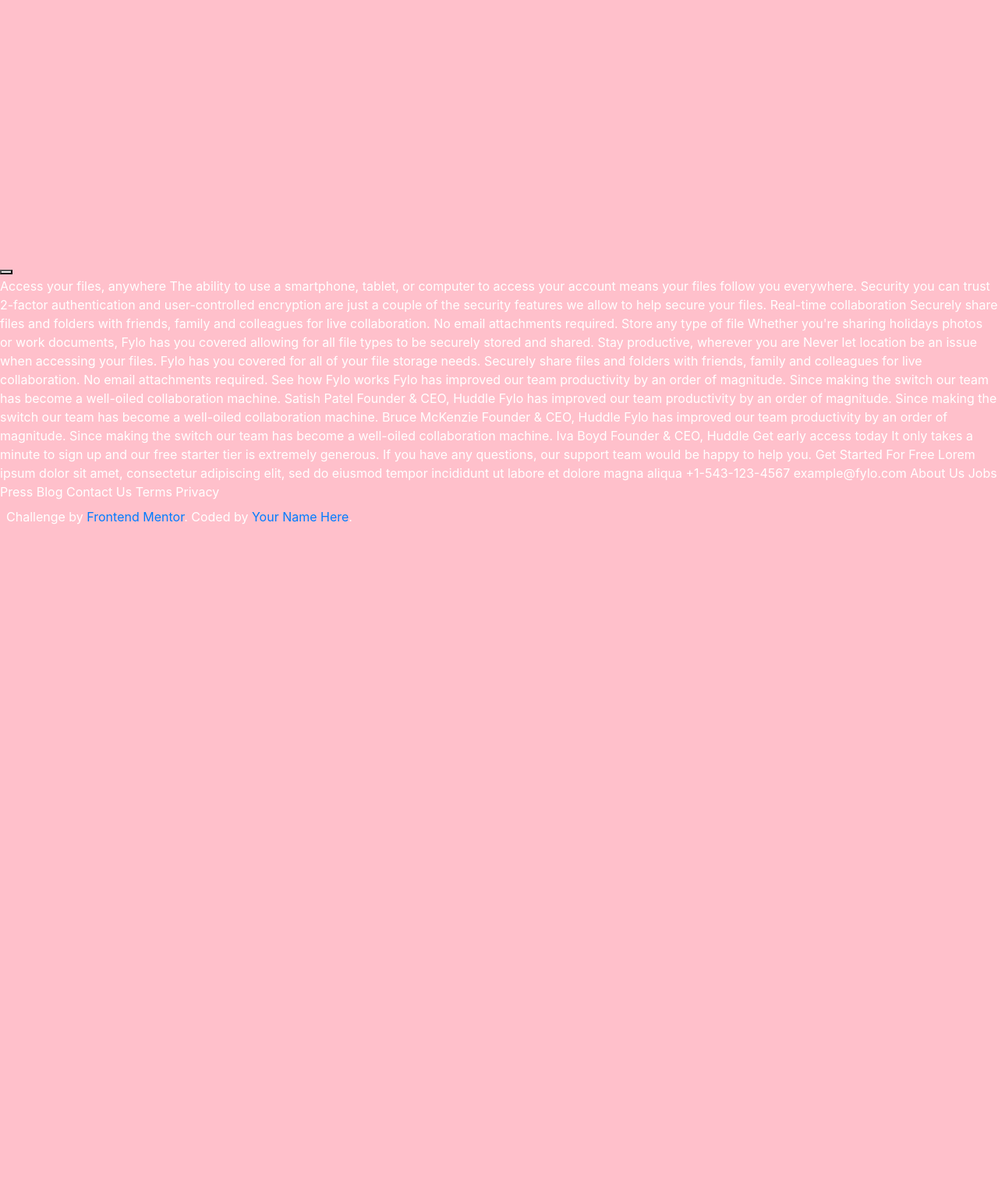
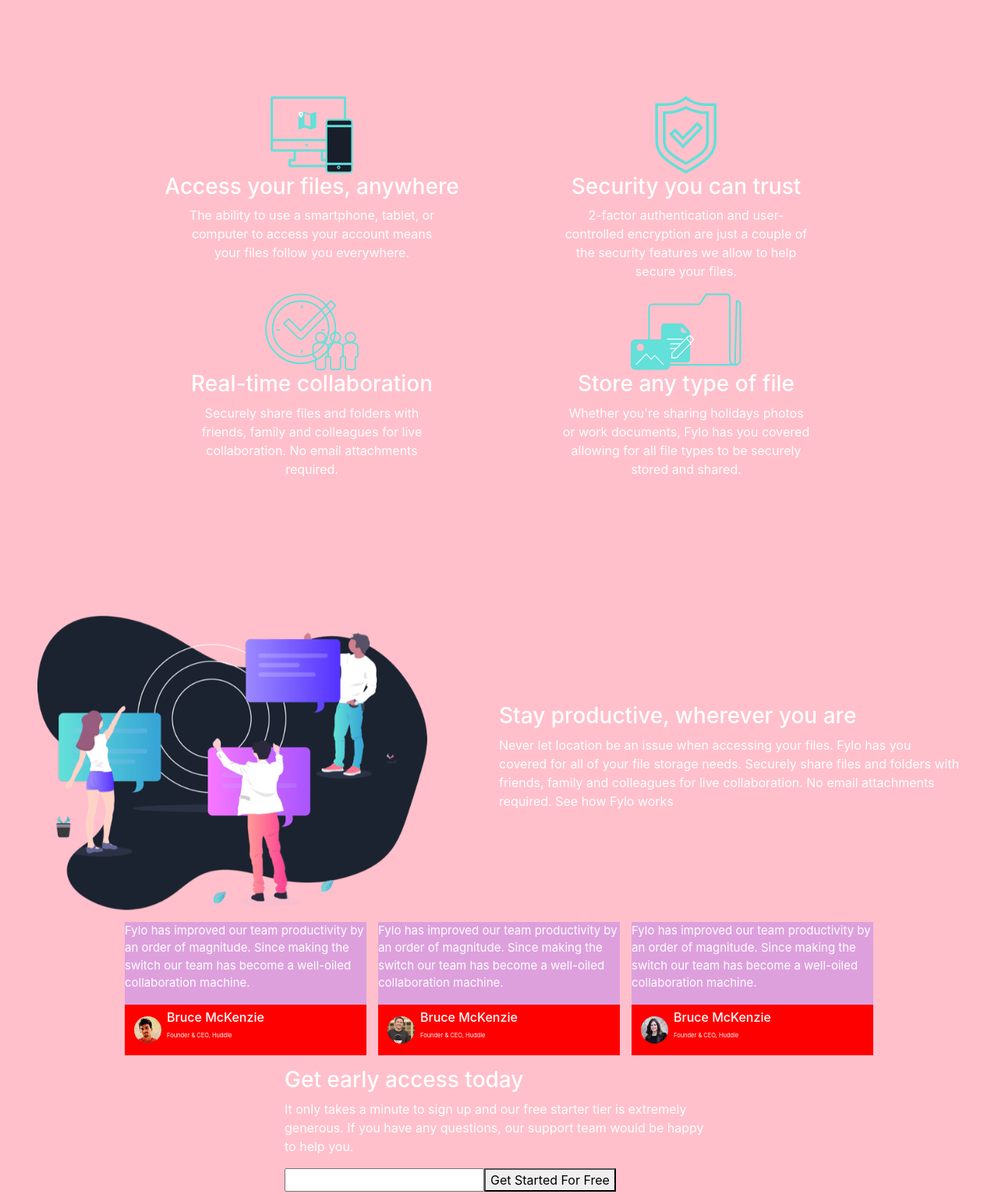
Before and after one commit to Patusznik/fylo-dark-theme-landing-page-master, a plain HTML site: page index.html in a window 1280 px wide. Shown: the part 1007-2539 px from the top of the page at 78% size. Before the commit the page ends 1706 px from the top, so only its background shows below. Drawn offline with nearby package versions, Linux system fonts and the light colour scheme.

Commit message:
structure visuals without footer

```diff
--- a/index.html
+++ b/index.html
@@ -40,37 +40,90 @@
     <img src="images/bg-curvy-desktop.svg" alt="introimage" class="responsive">
   </div>
   <div class="advantages">
-    <div class="advantage"><img>
-      <h3></h3>
-      <p></p>
+    <div class="advantage"><img src="images/icon-access-anywhere.svg" alt="introimage" class="responsive">
+      <h3>Access your files, anywhere</h3>
+      <p>The ability to use a smartphone, tablet, or computer to access your account means your
+        files follow you everywhere.</p>
     </div>
-    <div class="advantage"><img>
-      <h3></h3>
-      <p></p>
+    <div class="advantage"><img src="images/icon-security.svg" alt="introimage" class="responsive">
+      <h3>Security you can trust</h3>
+      <p>2-factor authentication and user-controlled encryption are just a couple of the security
+        features we allow to help secure your files.</p>
     </div>
-    <div class="advantage"><img>
-      <h3></h3>
-      <p></p>
+    <div class="advantage"><img src="images/icon-collaboration.svg" alt="introimage" class="responsive">
+      <h3>Real-time collaboration</h3>
+      <p>Securely share files and folders with friends, family and colleagues for live collaboration.
+        No email attachments required.</p>
     </div>
-    <div class="advantage"><img>
-      <h3></h3>
-      <p></p>
+    <div class="advantage"><img src="images/icon-any-file.svg" alt="introimage" class="responsive">
+      <h3>Store any type of file</h3>
+      <p>Whether you're sharing holidays photos or work documents, Fylo has you covered allowing for all
+        file types to be securely stored and shared.</p>
     </div>
   </div>
-  <div class="presentationfinish"><img>
-    <h3></h3>
-    <p></p>
+  <div class="presentationfinish"><img src="images/illustration-stay-productive.png" alt="introimage"
+      class="responsive">
+    <div class="press-content">
+      <h3>Stay productive, wherever you are</h3>
+      <p>Never let location be an issue when accessing your files. Fylo has you covered for all of your file
+        storage needs.
+
+        Securely share files and folders with friends, family and colleagues for live collaboration. No email
+        attachments required.
+
+        See how Fylo works</p>
+    </div>
+
   </div>
   <div class="quotes-section">
-    <div class="quote"></div>
-    <div class="quote"></div>
-    <div class="quote"></div>
+    <div class="quote">
+      <p>Fylo has improved our team productivity by an order of magnitude. Since making the switch our team has
+        become a well-oiled collaboration machine.</p>
+      <div class="quote-block">
+        <div class="quote-img"><img src="images/profile-1.jpg" alt="introimage" class="small"></div>
+        <div class="quote-content">
+          <h6>Bruce McKenzie</h6><br>
+          <p> Founder & CEO, Huddle
+          </p>
+        </div>
+
+
+      </div>
+    </div>
+    <div class="quote">
+
+      <p>Fylo has improved our team productivity by an order of magnitude. Since making the switch our team has
+        become a well-oiled collaboration machine.</p>
+      <div class="quote-block">
+        <div class="quote-img"><img src="images/profile-2.jpg" alt="introimage" class="small"></div>
+        <div class="quote-content">
+          <h6>Bruce McKenzie</h6><br>
+          <p>Founder & CEO, Huddle
+          </p>
+        </div>
+      </div>
+    </div>
+    <div class="quote">
+      <p>Fylo has improved our team productivity by an order of magnitude. Since making the switch our team has
+        become a well-oiled collaboration machine.</p>
+      <div class="quote-block">
+        <div class="quote-img"><img src="images/profile-3.jpg" alt="introimage" class="small"></div>
+        <div class="quote-content">
+          <h6>Bruce McKenzie</h6><br>
+          <p> Founder & CEO, Huddle
+          </p>
+        </div>
+
+      </div>
+    </div>
+
   </div>
   <div class="sign-up-background">
     <div class="sign-up">
-      <h3></h3>
-      <p></p>
-      <form><button></button></form>
+      <h3>Get early access today</h3>
+      <p>It only takes a minute to sign up and our free starter tier is extremely generous. If you have any
+        questions, our support team would be happy to help you.</p>
+      <form><input type="text"><button type="button">Get Started For Free</button></form>
     </div>
   </div>
   <div class="footer">
@@ -84,63 +137,6 @@
 
 
 
-
-
-
-  Access your files, anywhere
-
-  The ability to use a smartphone, tablet, or computer to access your account means your
-  files follow you everywhere.
-
-  Security you can trust
-
-  2-factor authentication and user-controlled encryption are just a couple of the security
-  features we allow to help secure your files.
-
-  Real-time collaboration
-
-  Securely share files and folders with friends, family and colleagues for live collaboration.
-  No email attachments required.
-
-  Store any type of file
-
-  Whether you're sharing holidays photos or work documents, Fylo has you covered allowing for all
-  file types to be securely stored and shared.
-
-  Stay productive, wherever you are
-
-  Never let location be an issue when accessing your files. Fylo has you covered for all of your file
-  storage needs.
-
-  Securely share files and folders with friends, family and colleagues for live collaboration. No email
-  attachments required.
-
-  See how Fylo works
-
-  Fylo has improved our team productivity by an order of magnitude. Since making the switch our team has
-  become a well-oiled collaboration machine.
-
-  Satish Patel
-  Founder & CEO, Huddle
-
-  Fylo has improved our team productivity by an order of magnitude. Since making the switch our team has
-  become a well-oiled collaboration machine.
-
-  Bruce McKenzie
-  Founder & CEO, Huddle
-
-  Fylo has improved our team productivity by an order of magnitude. Since making the switch our team has
-  become a well-oiled collaboration machine.
-
-  Iva Boyd
-  Founder & CEO, Huddle
-
-  Get early access today
-
-  It only takes a minute to sign up and our free starter tier is extremely generous. If you have any
-  questions, our support team would be happy to help you.
-
-  Get Started For Free
 
   Lorem ipsum dolor sit amet, consectetur adipiscing elit, sed do eiusmod tempor incididunt ut labore et
   dolore magna aliqua
--- a/styles.css
+++ b/styles.css
@@ -4,9 +4,7 @@ body {
     /* background-color: hsl(218, 28%, 13%) */
 }
 
-p {
-    padding: 0.5em;
-}
+
 
 .responsive {
     width: 100%;
@@ -33,6 +31,126 @@ p {
     max-width: 500px;
 }
 
+.advantages {
+    display: grid;
+    grid-template-columns: 50% 50%;
+    margin: 10em;
+}
+
+.advantage {
+    text-align: center;
+}
+
+.advantage p {
+    padding-left: 5em;
+    padding-right: 5em;
+    word-wrap: break-word;
+}
+
+.advantage img {
+    width: auto;
+    height: 100px;
+}
+
+.presentationfinish {
+    display: grid;
+    grid-template-columns: 50% 50%;
+    grid-template-rows: auto;
+    margin-left: 3em;
+    margin-right: 3em;
+}
+
+.presentationfinish img {
+    max-width: 500px;
+    grid-area: 1 / 1 / 1 / 2;
+}
+
+.presentationfinish div {
+    grid-area: 1 / 2 / 1 / 2;
+    align-self: center;
+    justify-self: center;
+}
+
+.quotes-section {
+    display: flex;
+    justify-content: center;
+    font-size: 15px;
+    align-content: center;
+    margin: 1em;
+    gap: 1em;
+}
+
+.quote {
+    background-color: plum;
+    max-width: 310px;
+    ;
+}
+
+.quote div:first-of-type {
+    background-color: red;
+    ;
+
+    display: grid;
+    grid-template-columns: 15% 85%;
+    grid-template-rows: auto;
+    /* margin-left: 3em;
+    margin-right: 3em; */
+}
+
+.small {
+    width: 35px;
+    height: auto;
+}
+
+.quote-img {
+    grid-area: 1 / 1 / 1 / 2;
+    justify-self: end;
+    align-self: center;
+}
+
+.quote img {
+    border-radius: 50%;
+
+}
+
+.quote-content {
+    grid-area: 1 / 2 / 2 / 2;
+    font-size: 0.5em;
+    line-height: 0.5;
+    padding-top: 1em;
+    padding-left: 1em;
+    padding-bottom: 1em;
+    align-self: stretch;
+    justify-content: start;
+    /* align-self: center;
+    justify-self: center; */
+}
+
+.sign-up-background {
+    display: flex;
+    justify-content: center;
+
+}
+
+.sign-up-background div {
+    max-width: 550px;
+}
+
+/*
+.quote-content h6 {
+    font-size: 6px;
+} */
+
+/*
+.presentationfinish p {
+    grid-area: 2 / 2 / 2 / 2;
+} */
+
+/* h3 {
+    display: grid;
+    justify-self: center;
+} */
+
 /* .navbarlinks {
     display: flex;
     color: red;
```
